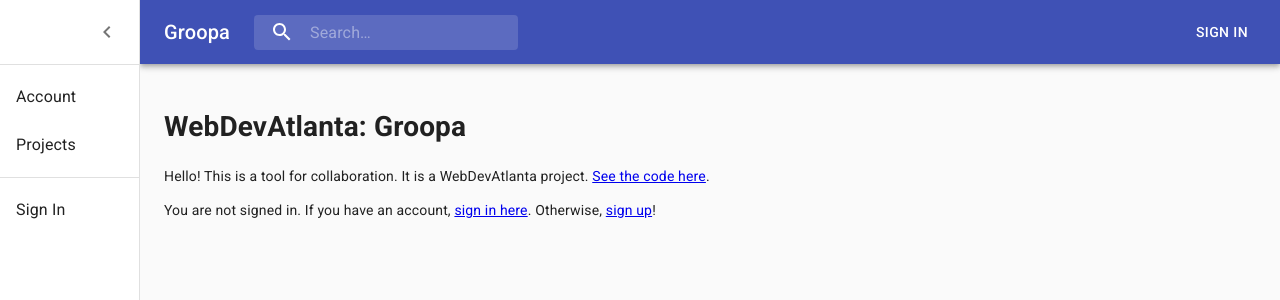
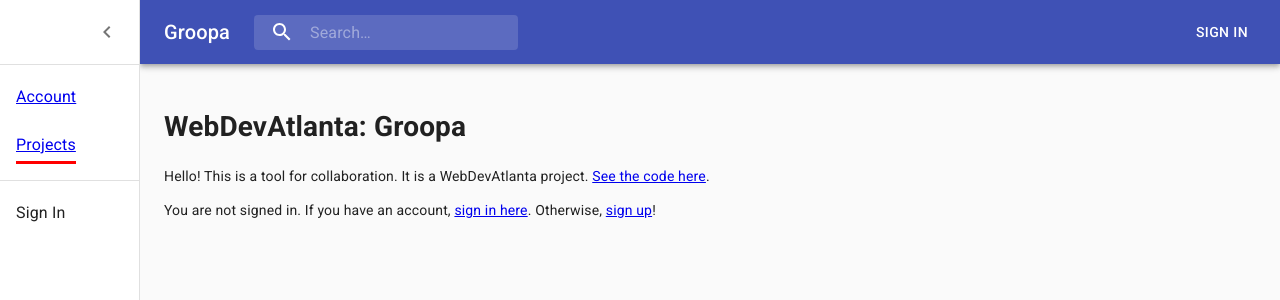
Before and after one commit to darrylgit/GroupCollaborationTool, a React (Create React App) app in the folder group-collaboration/: page / in a window 1280 px wide. Shown: the top 300 px of the page. Built offline with nearby package versions, Linux system fonts and the light colour scheme; no server answers.

Commit message:
highlight

```diff
--- a/group-collaboration/src/App.css
+++ b/group-collaboration/src/App.css
@@ -25,3 +25,8 @@
   width: 240;
   flexshrink: 0;
 }
+/* for highlight of active component  */
+.highlight {background-color: #F00; color: #FFF;}
+.active {
+  border-bottom: 3px solid red;
+}
--- a/group-collaboration/src/App.js
+++ b/group-collaboration/src/App.js
@@ -18,6 +18,7 @@ import toSession, { SessionContext } from "./components/Session";
 import { FirebaseContext } from "./components/Firebase";
 import * as ROUTES from "./constants/routes";
 import * as STYLES from "./constants/styles";
+import { Switch } from "react-router-dom";
 
 import "./App.css";
 
--- a/group-collaboration/src/components/NavDrawer/index.js
+++ b/group-collaboration/src/components/NavDrawer/index.js
@@ -11,6 +11,9 @@ import ListItem from "@material-ui/core/ListItem";
 import ListItemText from "@material-ui/core/ListItemText";
 import { FirebaseContext } from "../Firebase";
 import { SessionContext } from "../Session";
+import { NavLink } from 'react-router-dom';
+import { Switch, Route } from "react-router-dom"
+// import activeComponent from 'react-router-active-component';
 
 import * as ROUTES from "../../constants/routes.js";
 import * as STYLES from "../../constants/styles.js";
@@ -71,16 +74,23 @@ export default function(props) {
       <Divider />
       <List>
         <ListItem button>
+
+        <NavLink exact activeClassName="active" to="/profile">
           <ListItemText
+            // className={className}
             primary="Account"
             onClick={handleAccountSelected}
           ></ListItemText>
+          </NavLink>
         </ListItem>
         <ListItem button>
+        <NavLink  exact activeClassName="active" to="/">
           <ListItemText
+            // className={className}
             primary="Projects"
             onClick={handleProjectsSelected}
           ></ListItemText>
+        </NavLink>
         </ListItem>
       </List>
       <Divider />
```
Also changed, not shown: 1 other file (tests, documents, lock files or other folders).
